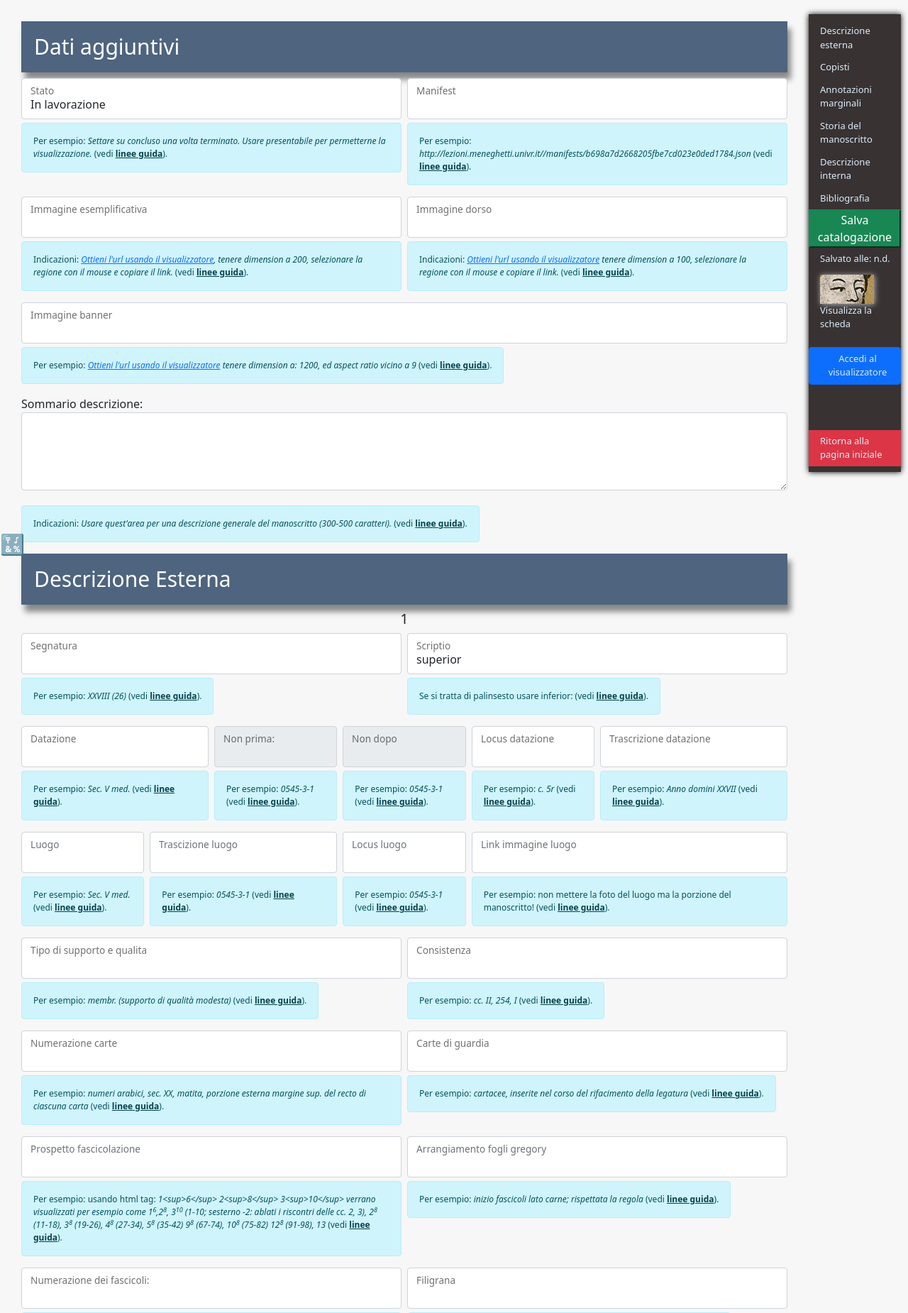
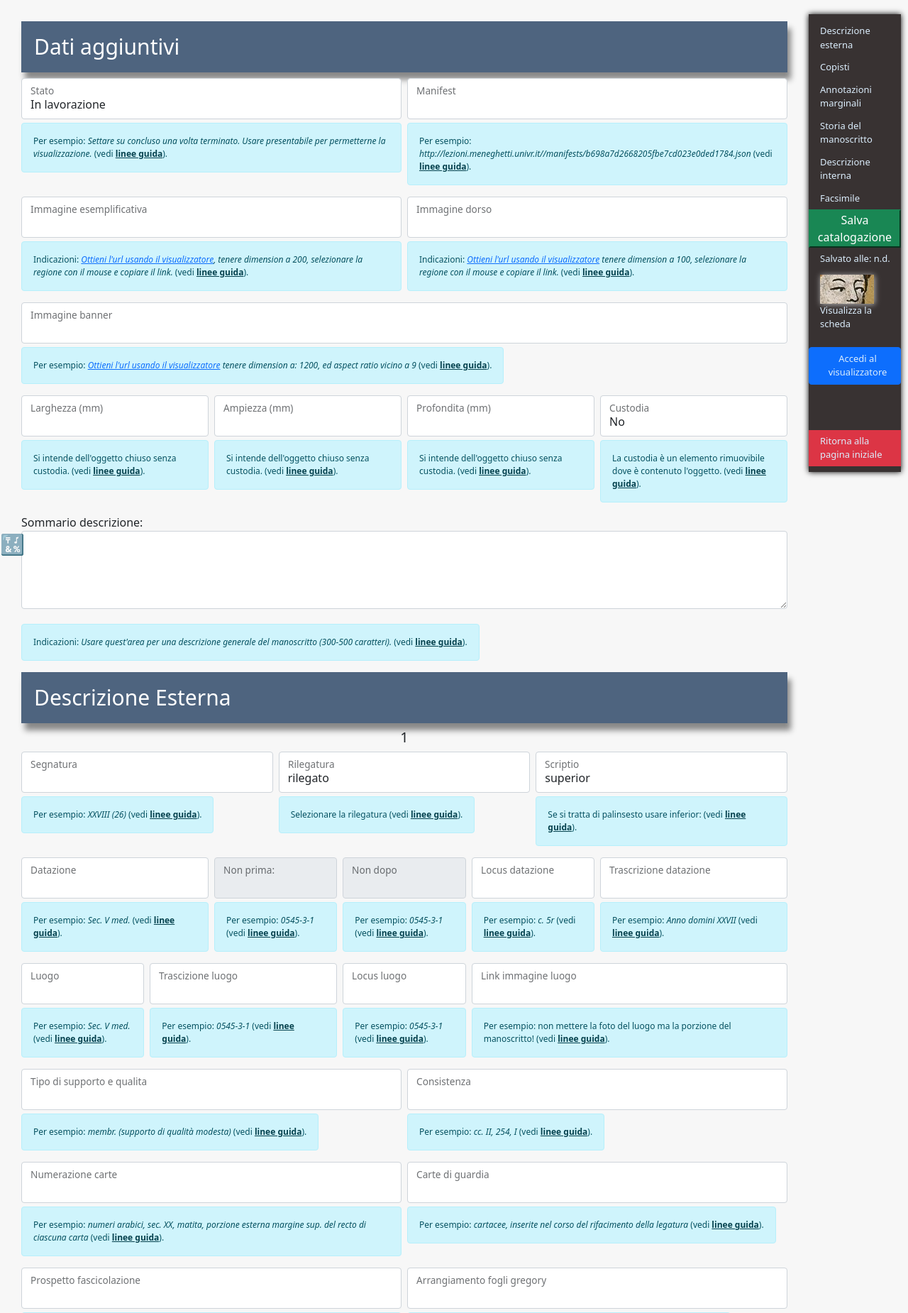
Before and after one commit to giacomomarchioro/capitcatalog, a Flask app: page /insertfield/1 in a window 1280 px wide. Shown: the top 1850 px of the page at 71% size. Run offline with Flask 2, Linux system fonts and the light colour scheme; data that the repository does not hold is empty.

Commit message:
Aggiunti campi dimensioni, facsimile etc.

```diff
--- a/app.py
+++ b/app.py
@@ -55,37 +55,42 @@ def sort_storia(var):
 #globalvar = []
 #globalvarn = []
 
-class Biblio_int_libri(Form):
-    id_biblib = StringField("Id",
+class Facsimile(Form):
+    id_facsimile = StringField("Id", #
         validators=[ ],render_kw={'class':"form-control",}
     )
-    titolo = StringField("Titolo",
-            render_kw={'class':"form-control",}
-        )
-    anno = StringField("Anno",
+    tipologia = SelectField(u'Tipologia', choices=[('Edizione a stampa', 'Edizione a stampa'),('Negativo', 'Negativo'), ('Positivo', 'Positivo'),('Riproduzione digitale', 'Riproduzione digitale'), ],render_kw={'class': "form-control", })
+
+    descrizione = StringField("Descrizione",#
             validators=[ ],render_kw={'class':"form-control",}
         )
-    numero_pagine = StringField("Numero pagine",
+    datazione = StringField("Datazione",#
             validators=[ ],render_kw={'class':"form-control",}
         )
-    citta = StringField("Citta",
+    non_prima = StringField("Non prima:",#
             validators=[ ],render_kw={'class':"form-control",}
         )
-    casa_editrice = StringField("Casa editrice",
+    non_dopo = StringField("Non dopo:", #
             validators=[ ],render_kw={'class':"form-control",}
         )
-    collana = StringField("Collana",
+    id_origine = StringField("Sorgente", #
+            validators=[ ],default="Originale",render_kw={'class':"form-control",}
+        )
+    creatore = StringField("Creatore",#
             validators=[ ],render_kw={'class':"form-control",}
         )
-    n_collana = StringField("N collana",
+    luogo_di_custodia = StringField("Luogo di custodia",#
             validators=[ ],render_kw={'class':"form-control",}
         )
-    autore_nome_cognome = StringField("Autore nome cognome",
+    manifest = StringField("Manifest",
             validators=[ ],render_kw={'class':"form-control",}
         )
-    Descrizione_interna_id = StringField("Descrizione interna id",
+    link_online = StringField("Link:",#
             validators=[ ],render_kw={'class':"form-control",}
-    )
+        )
+    completezza = StringField("Completezza",
+            validators=[ ],render_kw={'class':"form-control",}
+        )
 
 
 class Storia_del_manoscritto(Form):
@@ -274,6 +279,8 @@ class DescEst(Form):
                             )
     scriptio = SelectField(u"Scriptio", choices=[('superior', 'superior'),('inferior', 'inferior') ],render_kw={'class': "form-control", })
 
+    rilegatura = SelectField(u"Rilegatura", choices=[('rilegato', 'rilegato'),('fascicoli', 'fascicoli'),('fogli sciolti', 'fogli sciolti') ],render_kw={'class': "form-control", })
+
     datazione = StringField("Datazione",
                             validators=[], render_kw={'class': "form-control", }
                             )
@@ -344,9 +351,8 @@ class DescEst(Form):
     decorazioni = StringField("Decorazioni",
                         validators=[], render_kw={'class': "form-control", }
                         )
-    filigrana = StringField("Filigrana",
-                        validators=[], render_kw={'class': "form-control", }
-                        )
+    filigrana = SelectField(u"Filigrana", choices=[( True,'ravvisabile'),( False,'non ravvisabile') ],render_kw={'class': "form-control", })
+
     orchid = StringField("Orch.ID.",
                     validators=[],
                     render_kw={'class': "form-control",
@@ -375,6 +381,16 @@ class MainForm(FlaskForm):
                             validators=[], render_kw={'class': "form-control",
                             'pattern':"^http:\/\/lezioni\.meneghetti\.univr\.it\/\/imageapi\/.*" }
                             )
+    largezza_mm = IntegerField("Larghezza (mm)",
+                            validators=[], render_kw={'class': "form-control"}
+                            )
+    ampiezza_mm = IntegerField("Ampiezza (mm):",
+                            validators=[], render_kw={'class': "form-control" }
+                            )
+    profondita_mm = IntegerField("Profondità (mm):",
+                            validators=[], render_kw={'class': "form-control"}
+                            )
+    custodia = SelectField('Custodia', choices=[('No', 'No'),('In cartone', 'In cartone'), ('In pelle ', 'In pelle')],render_kw={'class': "form-control", })
 
     sommario_desc = TextAreaField("Sommario:",
                             validators=[], render_kw={'class': "form-control",'rows':"4" }
@@ -413,7 +429,7 @@ class MainForm(FlaskForm):
 
 
     biblio_int_libri = FieldList(
-        FormField(Biblio_int_libri),
+        FormField(Facsimile),
         min_entries=1,
         max_entries=200
     )
@@ -518,7 +534,7 @@ def insertfield(segnatura):
     template_form2 = Copisti(prefix='copisti-_-')
     template_form3 = AnnotazioniMarg(prefix='annotazioni_marginali-_-')
     template_form4 = Storia_del_manoscritto(prefix='storia_del_manoscritto-_-')
-    template_form5 = Biblio_int_libri(prefix='biblio_int_libri-_-')
+    template_form5 = Facsimile(prefix='biblio_int_libri-_-')
     template_form6 = DescEst(prefix='descrizione_esterna-_-')
     log = "n.d."
     if form.validate_on_submit():
--- a/templates/index.html
+++ b/templates/index.html
@@ -263,7 +263,7 @@
         <a href="#subforms-container_annomg">Annotazioni marginali</a>
         <a href="#subforms-storia_del_manoscritto">Storia del manoscritto</a>
         <a href="#subforms-container_int">Descrizione interna</a>
-        <a href="#subforms-container_biblib">Bibliografia</a>
+        <a href="#subforms-container_biblib">Facsimile</a>
         <button type="submit" class="btn-success">Salva catalogazione</button>
         <a href="#">Salvato alle: {{log}}</a>
         <p>
@@ -350,6 +350,55 @@
 
 
           </div>
+
+          <div class='row g-2'>
+
+            <div class="col-lg-3">
+              <div class="form-floating">
+                {{form.largezza_mm}}
+                <label for="floatingInputGridDI0a">Larghezza (mm)</label>
+              </div>
+              <div class="alert alert-info" role="alert">
+                 Si intende dell'oggetto chiuso senza custodia. (vedi <a
+                  href={{"".join([url_for("lineeguidacat"),"#autore"])}} class="alert-link">linee guida</a>).
+              </div>
+            </div>
+
+            <div class="col-lg-3">
+                <div class="form-floating">
+                  {{form.ampiezza_mm}}
+                  <label for="floatingInputGridDI0b">Ampiezza (mm)</label>
+                </div>
+                <div class="alert alert-info" role="alert">
+                    Si intende dell'oggetto chiuso senza custodia. (vedi <a
+                    href={{"".join([url_for("lineeguidacat"),"#autore"])}} class="alert-link">linee guida</a>).
+                </div>
+              </div>
+
+              <div class="col-lg-3">
+                <div class="form-floating">
+                  {{form.profondita_mm}}
+                  <label for="floatingInputGridDI0c">Profondita (mm) </label>
+                </div>
+                <div class="alert alert-info" role="alert">
+                    Si intende dell'oggetto chiuso senza custodia. (vedi <a
+                    href={{"".join([url_for("lineeguidacat"),"#autore"])}} class="alert-link">linee guida</a>).
+                </div>
+              </div>
+
+              <div class="col-lg-3">
+                <div class="form-floating">
+                  {{form.custodia}}
+                  <label for="floatingInputGridDI0d">Custodia</label>
+                </div>
+                <div class="alert alert-info" role="alert">
+                  La custodia è un elemento rimuovibile dove è contenuto l'oggetto. (vedi <a
+                    href={{"".join([url_for("lineeguidacat"),"#autore"])}} class="alert-link">linee guida</a>).
+                </div>
+              </div>
+
+
+          </div>
           <div class="mb-3">
             <label for="floatingInputGridDI1">Sommario descrizione:</label>
             {{form.sommario_desc}}
@@ -433,7 +482,7 @@
 
 
         <div>
-            <h3 class="headersec">Bibliografia interna libri </h3>
+            <h3 class="headersec">Facsimile</h3>
         </div>
         <hr />
         <div id="subforms-container_biblib">
@@ -442,7 +491,7 @@
             {% endfor %}
         </div>
         <a id="add_5" href="#subforms-container_biblib" class="btn btn-primary btn-sm" tabindex="-1" role="button"
-            aria-disabled="true">Aggiungi riferimento bibliografico </a>
+            aria-disabled="true">Aggiungi facsimile </a>
 
 
         <br><br><br>
--- a/templates/macros.html
+++ b/templates/macros.html
@@ -18,7 +18,7 @@ this should match `loop.index0`, and for the template it should be
     <h5 id="descrizione_esterna-{{ index }}-formH" class="text-center">1</h5>
     <div class="row g-2">
 
-      <div class="col-md">
+      <div class="col-lg-4">
         <div class="form-floating">
           {{subform.Segnatura}}
           <label for="floatingInputGrid0">Segnatura</label>
@@ -30,8 +30,19 @@ this should match `loop.index0`, and for the template it should be
             guida</a>).
         </div>
       </div>
-
-      <div class="col-md">
+      <div class="col-lg-4">
+        <div class="form-floating">
+          {{subform.rilegatura}}
+          <label for="floatingInputGrid0">Rilegatura</label>
+        </div>
+        <div class="alert alert-info " role="alert">
+          <b>Selezionare la rilegatura</b> (vedi <a href={{"".join([url_for("lineeguidacat"),"#Segnatura"])}}
+            class="alert-link"
+            title="La segnatura rappresenta il un identificativo univocod del codice in questo catalogo viene mantenuta la segnatura moderna e tra parentesi tonde quella antica.">linee
+            guida</a>).
+        </div>
+      </div>
+      <div class="col-lg-4">
         <div class="form-floating">
           {{subform.scriptio}}
           <label for="floatingInputGrid1">Scriptio</label>
@@ -1071,9 +1082,9 @@ this should match `loop.index0`, and for the template it should be
     <h5 id="inc-0-" class="text-center">1</h5>
     <div class="row g-2">
 
-      <div class="col-md">
+      <div class="col-lg-3">
         <div class="form-floating">
-          {{subform.id_biblib}}
+          {{subform.id_facsimile}}
           <label for="floatingInputGridBL0">Id</label>
         </div>
         <div class="alert alert-info" role="alert">
@@ -1082,116 +1093,137 @@ this should match `loop.index0`, and for the template it should be
         </div>
       </div>
 
-      <div class="col-md">
+      <div class="col-lg-3">
         <div class="form-floating">
-          {{subform.titolo}}
-          <label for="floatingInputGridBL1">Titolo</label>
+          {{subform.tipologia}}
+          <label for="floatingInputGridBL1">Tipologia</label>
         </div>
         <div class="alert alert-info" role="alert">
-          <b>Per esempio:</b> <i>De Civitate Dei</i> (vedi <a href={{"".join([url_for("lineeguidacat"),"#titolo"])}}
+          <b>Per esempio:</b> <i>Microfilim</i> (vedi <a href={{"".join([url_for("lineeguidacat"),"#titolo"])}}
+            class="alert-link">linee guida</a>).
+        </div>
+      </div>
+      <div class="col-lg-3">
+        <div class="form-floating">
+          {{subform.completezza}}
+          <label for="floatingInputGrid0">Completezza</label>
+        </div>
+        <div class="alert alert-info " role="alert">
+          <b>Per esempio:</b> <i>0545-3-1</i> (vedi <a href={{"".join([url_for("lineeguidacat"),"#datazione"])}}
+            class="alert-link"
+            title="La segnatura rappresenta il un identificativo univocod del codice in questo catalogo viene mantenuta la segnatura moderna e tra parentesi tonde quella antica.">linee
+            guida</a>).
+        </div>
+      </div>
+      <div class="col-lg-3">
+        <div class="form-floating">
+          {{subform.id_origine}}
+          <label for="floatingInputGridBL2">Sorgente</label>
+        </div>
+        <div class="alert alert-info" role="alert">
+          <b>Da dove viene ricavoto il facsimile? Dall'originale o da un altro facsimile, specificare l'ID. Per esempio:</b> <i>2</i> (vedi <a href={{"".join([url_for("lineeguidacat"),"#id"])}}
             class="alert-link">linee guida</a>).
         </div>
       </div>
     </div>
+
+    <div class="row g-2">
+      <div class="col-lg-4">
+        <div class="form-floating">
+          {{subform.creatore}}
+          <label for="floatingInputGridBL1">Creatore</label>
+        </div>
+        <div class="alert alert-info" role="alert">
+          <b>Per esempio:</b> <i>Istituto Patologia del Libro</i> (vedi <a href={{"".join([url_for("lineeguidacat"),"#titolo"])}}
+            class="alert-link">linee guida</a>).
+        </div>
+      </div>
+      <div class="col-lg-4">
+        <div class="form-floating">
+          {{subform.datazione}}
+          <label for="floatingInputGridDIC2">Datazione</label>
+        </div>
+        <div class="alert alert-info" role="alert">
+          <b>Per esempio:</b> <i></i> (vedi <a href={{"".join([url_for("lineeguidacat"),"#datazione"])}}
+            class="alert-link">linee guida</a>).
+        </div>
+      </div>
+      <div class="col-lg-2">
+        <div class="form-floating">
+          {{subform.non_prima}}
+          <label for="floatingInputGrid0">Non prima:</label>
+        </div>
+        <div class="alert alert-info " role="alert">
+          <b>Per esempio:</b> <i>0545-3-1</i> (vedi <a href={{"".join([url_for("lineeguidacat"),"#datazione"])}}
+            class="alert-link"
+            title="La segnatura rappresenta il un identificativo univocod del codice in questo catalogo viene mantenuta la segnatura moderna e tra parentesi tonde quella antica.">linee
+            guida</a>).
+        </div>
+      </div>
+      <div class="col-lg-2">
+        <div class="form-floating">
+          {{subform.non_dopo}}
+          <label for="floatingInputGrid1">Non dopo</label>
+        </div>
+        <div class="alert alert-info " role="alert">
+          <b>Per esempio:</b> <i>0545-3-1</i> (vedi <a href={{"".join([url_for("lineeguidacat"),"#datazione"])}}
+            class="alert-link">linee guida</a>).
+        </div>
+      </div>
+    </div>
+
+    <div class="row g-2">
+
+      <div class="col-lg-8">
+        <div class="form-floating">
+          {{subform.descrizione}}
+          <label for="floatingInputGridDIC3">Descrizione</label>
+        </div>
+        <div class="alert alert-info" role="alert">
+          <b>Per esempio:</b> <i></i> (vedi <a href={{"".join([url_for("lineeguidacat"),"#datazione"])}}
+            class="alert-link">linee guida</a>).
+        </div>
+      </div>
+      <div class="col-lg-4">
+        <div class="form-floating">
+          {{subform.luogo_di_custodia}}
+          <label for="floatingInputGridBL0">Luogo di custodia</label>
+        </div>
+        <div class="alert alert-info" role="alert">
+          <b>Dove è conservato l'originale? Per esempio:</b> <i>Istituto di patologia del libro</i> (vedi <a href={{"".join([url_for("lineeguidacat"),"#id"])}}
+            class="alert-link">linee guida</a>).
+        </div>
+      </div>
+
+    </div>
+
     <div class="row g-2">
 
       <div class="col-md">
         <div class="form-floating">
-          {{subform.anno}}
-          <label for="floatingInputGridBL2">Anno</label>
+          {{subform.link_online}}
+          <label for="floatingInputGridBL10">Link online</label>
         </div>
         <div class="alert alert-info" role="alert">
-          <b>Per esempio:</b> <i>1955</i> (vedi <a href={{"".join([url_for("lineeguidacat"),"#anno"])}}
+          <b>Da dove viene ricavoto il facsimile? Dall'originale o da un altro facsimile, specificare l'ID. Per esempio:</b> <i>2</i> (vedi <a href={{"".join([url_for("lineeguidacat"),"#id"])}}
             class="alert-link">linee guida</a>).
         </div>
       </div>
 
       <div class="col-md">
         <div class="form-floating">
-          {{subform.numero_pagine}}
-          <label for="floatingInputGridBL3">Numero pagine</label>
+          {{subform.manifest}}
+          <label for="floatingInputGridBL11">Manifest</label>
         </div>
         <div class="alert alert-info" role="alert">
-          <b>Per esempio:</b> <i></i> (vedi <a href={{"".join([url_for("lineeguidacat"),"#numero_pagine"])}}
-            class="alert-link">linee guida</a>).
-        </div>
-      </div>
-    </div>
-    <div class="row g-2">
-
-      <div class="col-md">
-        <div class="form-floating">
-          {{subform.citta}}
-          <label for="floatingInputGridBL4">Città</label>
-        </div>
-        <div class="alert alert-info" role="alert">
-          <b>Per esempio:</b> <i>Turnhout</i> (vedi <a href={{"".join([url_for("lineeguidacat"),"#citta"])}}
-            class="alert-link">linee guida</a>).
-        </div>
-      </div>
-
-      <div class="col-md">
-        <div class="form-floating">
-          {{subform.casa_editrice}}
-          <label for="floatingInputGridBL5">Casa editrice</label>
-        </div>
-        <div class="alert alert-info" role="alert">
-          <b>Per esempio:</b> <i>B. Dombart - A Kalb</i> (vedi <a
-            href={{"".join([url_for("lineeguidacat"),"#casa_editrice"])}} class="alert-link">linee guida</a>).
-        </div>
-      </div>
-    </div>
-    <div class="row g-2">
-
-      <div class="col-md">
-        <div class="form-floating">
-          {{subform.collana}}
-          <label for="floatingInputGridBL6">Collana</label>
-        </div>
-        <div class="alert alert-info" role="alert">
-          <b>Per esempio:</b> <i>CCSL</i> (vedi <a href={{"".join([url_for("lineeguidacat"),"#collana"])}}
-            class="alert-link">linee guida</a>).
-        </div>
-      </div>
-
-      <div class="col-md">
-        <div class="form-floating">
-          {{subform.n_collana}}
-          <label for="floatingInputGridBL7">N collana</label>
-        </div>
-        <div class="alert alert-info" role="alert">
-          <b>Per esempio:</b> <i>XLVII-XLVIII</i> (vedi <a href={{"".join([url_for("lineeguidacat"),"#n_collana"])}}
-            class="alert-link">linee guida</a>).
-        </div>
-      </div>
-    </div>
-    <div class="row g-2">
-
-      <div class="col-md">
-        <div class="form-floating">
-          {{subform.autore_nome_cognome}}
-          <label for="floatingInputGridBL8">Autore nome cognome</label>
-        </div>
-        <div class="alert alert-info" role="alert">
-          <b>Per esempio:</b> <i>Sancti Aurelii Augustini</i> (vedi <a
-            href={{"".join([url_for("lineeguidacat"),"#autore_nome_cognome"])}} class="alert-link">linee guida</a>).
-        </div>
-      </div>
-
-      <div class="col-md">
-        <div class="form-floating">
-          {{subform.Descrizione_interna_id}}
-          <label for="floatingInputGridBL9">Descrizione interna id</label>
-        </div>
-        <div class="alert alert-info" role="alert">
-          <b>Per esempio:</b> <i>102</i> (vedi <a href={{"".join([url_for("lineeguidacat"),"#Descrizione_interna_id"])}}
+          <b>Per esempio:</b> <i>Istituto Patologia del Libro</i> (vedi <a href={{"".join([url_for("lineeguidacat"),"#titolo"])}}
             class="alert-link">linee guida</a>).
         </div>
       </div>
     </div>
 
     <div class="col-md my-auto text-center">
-      <button type="button" class="remove_5 btn btn-danger">Elimina riferimento bibliografico</button>
+      <button type="button" class="remove_5 btn btn-danger">Elimina facsimile</button>
 
     </div>
     <hr />
```
